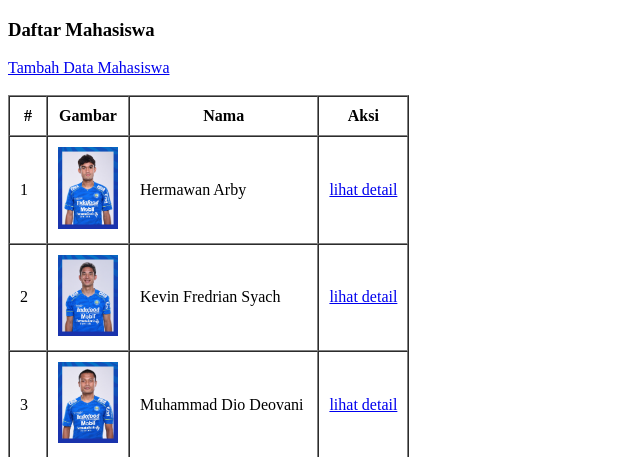
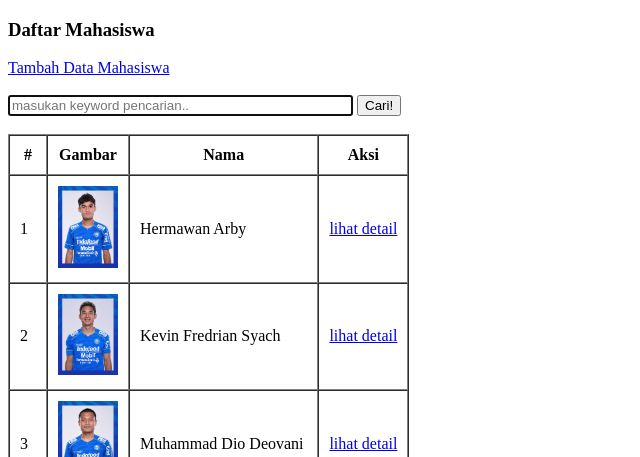
Before and after one commit to hermawanarby/pw2020_193040161, a PHP site: page / in a window 1280 px wide. Shown: the top 457 px of the page, without its empty margins (0-640 px from the left). Run offline with PHP 8.4, Linux system fonts and the light colour scheme; data comes from the database, SQL or seed files in the repository.

Commit message:
menambahkan fitur pencarian

```diff
--- a/kuliah/pertemuan11/functions.php
+++ b/kuliah/pertemuan11/functions.php
@@ -69,3 +69,23 @@ function ubah($data)
   mysqli_query($conn, $query) or die(mysqli_error($conn));
   return mysqli_affected_rows($conn);
 }
+
+
+function cari($keyword)
+{
+  $conn = koneksi();
+
+  $query = "SELECT * FROM mahasiswa
+            WHERE
+            nama LIKE '%$keyword%' OR
+            nrp LIKE '%$keyword%'
+            ";
+
+  $result = mysqli_query($conn, $query);
+
+  $rows = [];
+  while ($row = mysqli_fetch_assoc($result)) {
+    $rows[] = $row;
+  }
+  return $rows;
+}
--- a/kuliah/pertemuan11/index.php
+++ b/kuliah/pertemuan11/index.php
@@ -1,6 +1,12 @@
 <?php
 require 'functions.php';
 $mahasiswa = query("SELECT * FROM mahasiswa");
+
+// ketika tombol cari diklik
+if (isset($_POST['cari'])) {
+  $mahasiswa = cari($_POST['keyword']);
+}
+
 ?>
 
 <!DOCTYPE html>
@@ -17,6 +23,13 @@ $mahasiswa = query("SELECT * FROM mahasiswa");
 
   <a href="tambah.php">Tambah Data Mahasiswa</a>
   <br><br>
+
+  <form action="" method="POST">
+    <input type="text" name="keyword" size="40" placeholder="masukan keyword pencarian.." autocomplete="off" autofocus>
+    <button type="submit" name="cari">Cari!</button>
+  </form>
+  <br>
+
   <table border="1" cellpadding="10" cellspacing="0">
     <tr>
       <th>#</th>
@@ -24,6 +37,14 @@ $mahasiswa = query("SELECT * FROM mahasiswa");
       <th>Nama</th>
       <th>Aksi</th>
     </tr>
+
+    <?php if (empty($mahasiswa)) : ?>
+      <tr>
+        <td colspan="4">
+          <p style="color: red; font-style: italic;">Data mahasiswa tidak ditemukan!</p>
+        </td>
+      </tr>
+    <?php endif; ?>
 
     <?php $i = 1;
     foreach ($mahasiswa as $m) : ?>
```
